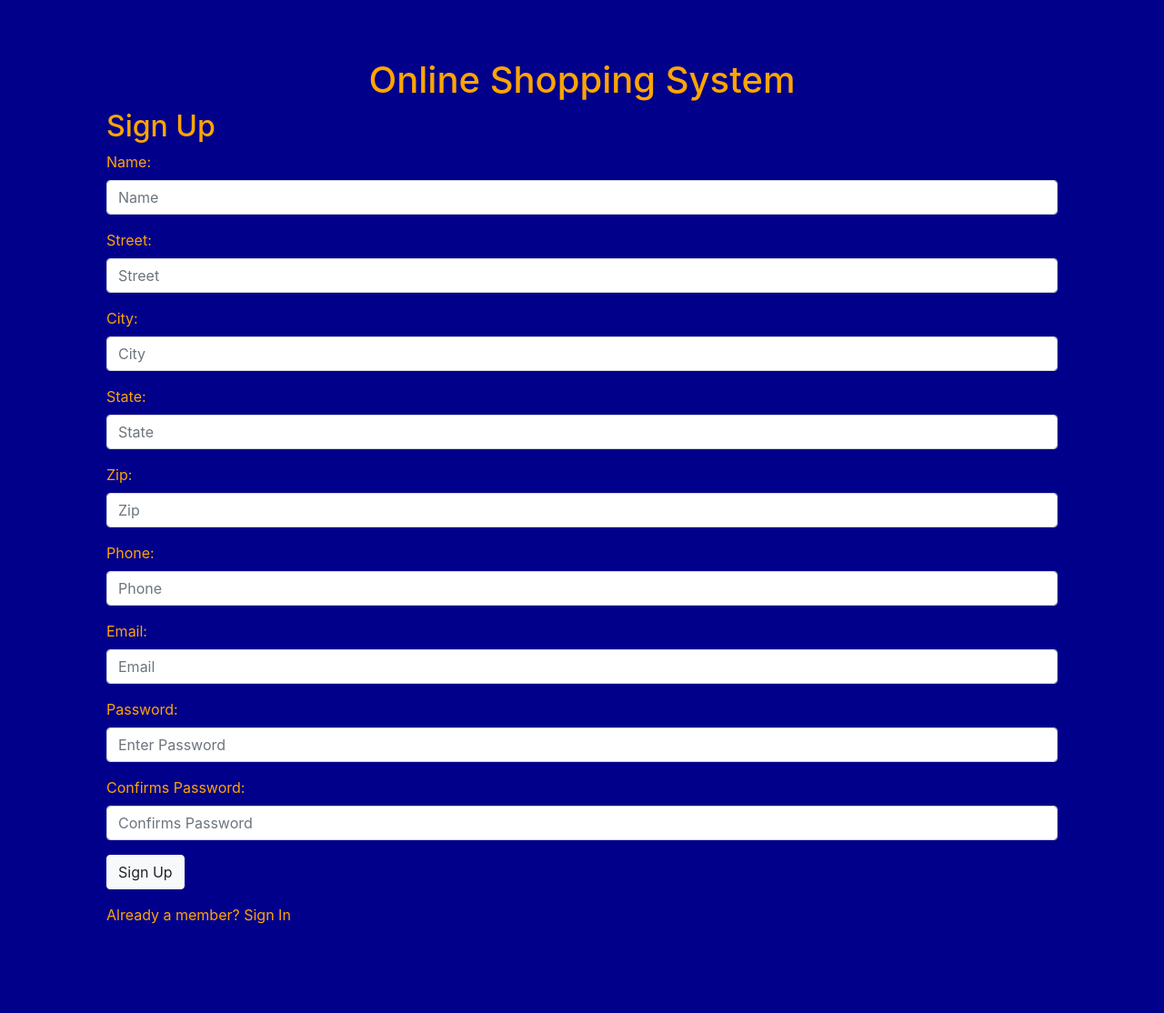
After one commit to DA01171997/OnlineShoppingSystem-dbProj, a PHP site: page /Register.php in a window 1280 px wide. The commit adds this page. Shown: the whole page at 91% size. Run offline with PHP 8.4, Linux system fonts and the light colour scheme.

Commit message:
Add files via upload

```diff
--- /dev/null
+++ b/SHIVAM/Register.php
@@ -0,0 +1,166 @@
+<?php
+    //session_start();
+    //$error_counter = 0;
+    include 'config.php';
+    //$conn = mysqli_connect("localhost","root","","ONLINESHOPPINGSYSTEM");
+    if($conn->connect_error){
+        //echo $password;
+        die("Connection failed: " . $conn->connect_error);
+        #echo $password;
+    }
+
+    $name = "";
+    $street = "";
+    $city = "";
+    $state = "";
+    $zip = "";
+    $phone = "";
+    $email = "";
+    $psd1 = "";
+    $psd2 = "";
+    $errors = array();
+
+
+    if(isset($_POST['register'])) { // i think this line is causing the issue because the if is false for some reason
+
+        if(isset($_POST['name'])) {
+            $name = mysqli_real_escape_string($conn,$_POST['name']);
+        }
+        if(isset($_POST['street'])) {
+            $street = mysqli_real_escape_string($conn,$_POST['street']);
+        }
+        if(isset($_POST['city'])) {
+            $city = mysqli_real_escape_string($conn,$_POST['city']);
+        }
+        if (isset($_POST['state'])) {
+            $state = mysqli_real_escape_string($conn,$_POST['state']);
+        }
+        if(isset($_POST['zip'])) {
+            $zip = mysqli_real_escape_string($conn,$_POST['zip']);
+        }
+        if(isset($_POST['phone'])) {
+            $phone = mysqli_real_escape_string($conn,$_POST['phone']);
+        }
+        if(isset($_POST['email'])) {
+            $email = mysqli_real_escape_string($conn,$_POST['email']);
+        }
+        if(isset($_POST['psd1'])) {
+            $psd1 = mysqli_real_escape_string($conn,$_POST['psd1']);
+        }
+        if (isset($_POST['psd2'])){
+            $psd2 = mysqli_real_escape_string($conn,$_POST['psd2']);
+        }
+
+
+        if(empty($name)){
+            array_push($errors, "Name is required");
+            //echo "Name is required";
+        }
+        if(empty($email)){
+            array_push($errors, "Email is required");
+        }
+        if(empty($psd1)) {
+            array_push($errors, "Password is required");
+        }
+        if(empty($psd2)) {
+            array_push($errors, "Confirm is required");
+        }
+
+        if($psd1 != $psd2) {
+            array_push($errors, "Passwords not match");
+        }
+
+        $sql = "SELECT * FROM customers WHERE email = '$email'";
+        $result = mysqli_query($conn,$sql); // this is the result of the sql
+        $row = mysqli_fetch_array($result,MYSQLI_ASSOC); // this is getting the row for it
+        // $active = $row['active'];
+        $count = mysqli_num_rows($result); // gets the number of rows
+        if($count > 0) {
+            array_push($errors, "Duplicate Email");
+        }
+
+
+        if(count($errors) == 0) {
+            $insert = "INSERT INTO customers (`cname`,`street`,`city`,`state`,`zip`,`phone`,`email`,`password`)
+                    VALUES ('$name', '$street', '$city', '$state', $zip, $phone, '$email', '$pswd1')";
+            $result=mysqli_query($conn, $insert);
+            $_SESSION['email'] = $email;
+            $_SESSION['success'] = "Logged in successfully";
+            header('location: welcome.php');
+        }
+    }
+
+
+
+?>
+
+
+<!DOCTYPE html>
+<html lang="en">
+    <head>
+        <title>New Customer Sign-Up</title>
+        <meta charset="utf-8">
+        <meta name="viewport" content="width=device-width, initial-scale=1">
+        <link rel="stylesheet" href="https://maxcdn.bootstrapcdn.com/bootstrap/4.1.3/css/bootstrap.min.css">
+        <style>
+            .jumbotron{
+                background-color:darkblue;
+                color:orange;
+            }
+            a {
+                color: orange;
+            }
+        </style>
+    </head>
+<body style="background-color:darkblue;">
+
+<div class = "container">
+    <div class = "jumbotron">
+        <h1 align="center">Online Shopping System</h1>
+        <h2>Sign Up</h2>
+        <form action = "Register.php" method = "post">
+            <?php require "errors.php" ?>
+            <div class="form-group">
+                <label for="name">Name:</label>
+                <input type="text" class="form-control" id="name" placeholder="Name" name="name">
+            </div>
+            <div class="form-group">
+                <label for="street">Street:</label>
+                <input type="text" class="form-control" id="street" placeholder="Street" name="street">
+            </div>
+            <div class="form-group">
+                <label for="City">City:</label>
+                <input type="text" class="form-control" id="city" placeholder="City" name="city">
+            </div>
+            <div class="form-group">
+                <label for="State">State:</label>
+                <input type="text" class="form-control" id="state" placeholder="State" name="state">
+            </div>
+            <div class="form-group">
+                <label for="Zip">Zip:</label>
+                <input type="number" class="form-control" id="zip" placeholder="Zip" name="zip">
+            </div>
+            <div class="form-group">
+                <label for="Phone">Phone:</label>
+                <input type="text" class="form-control" id="phone" placeholder="Phone" name="phone">
+            </div>
+            <div class="form-group">
+                <label for="Email">Email:</label>
+                <input type="email" class="form-control" id="email" placeholder="Email" name="email">
+            </div>
+            <div class="form-group">
+                <label for="psd1">Password:</label>
+                <input type="password" class="form-control" id="psd1" placeholder="Enter Password" name="psd1">
+            </div>
+            <div class="form-group">
+                <label for="psd2">Confirms Password:</label>
+                <input type="password" class="form-control" id="psd2" placeholder="Confirms Password" name="psd2">
+            </div>
+            <button type="submit" name="register" class="btn btn-light">Sign Up</button>
+        </form>
+            Already a member? <a href ="login_new.php"> Sign In</a>
+        </div>
+        </div>
+
+</body>
+</html>
--- a/SHIVAM/config.php
+++ b/SHIVAM/config.php
@@ -4,7 +4,8 @@
 </head>
 <body>
 <?php
-$conn = new mysqli("localhost","root","","ONLINESHOPPINGSYSTEM");
+session_start();
+ $conn = mysqli_connect("localhost","root","","ONLINESHOPPINGSYSTEM");
 if($conn->connect_error){
     //echo $password;
     die("Connection failed: " . $conn->connect_error);
--- /dev/null
+++ b/SHIVAM/errors.php
@@ -0,0 +1,7 @@
+<?php  if (count($errors) > 0) : ?>
+  <div class="error">
+  	<?php foreach ($errors as $error) : ?>
+  	  <p><?php echo $error ?></p>
+  	<?php endforeach ?>
+  </div>
+<?php  endif ?>
```
Also changed, not shown: SHIVAM/login_new.php (added, +84 -0 lines), SHIVAM/welcome.php (+26 -10 lines).
